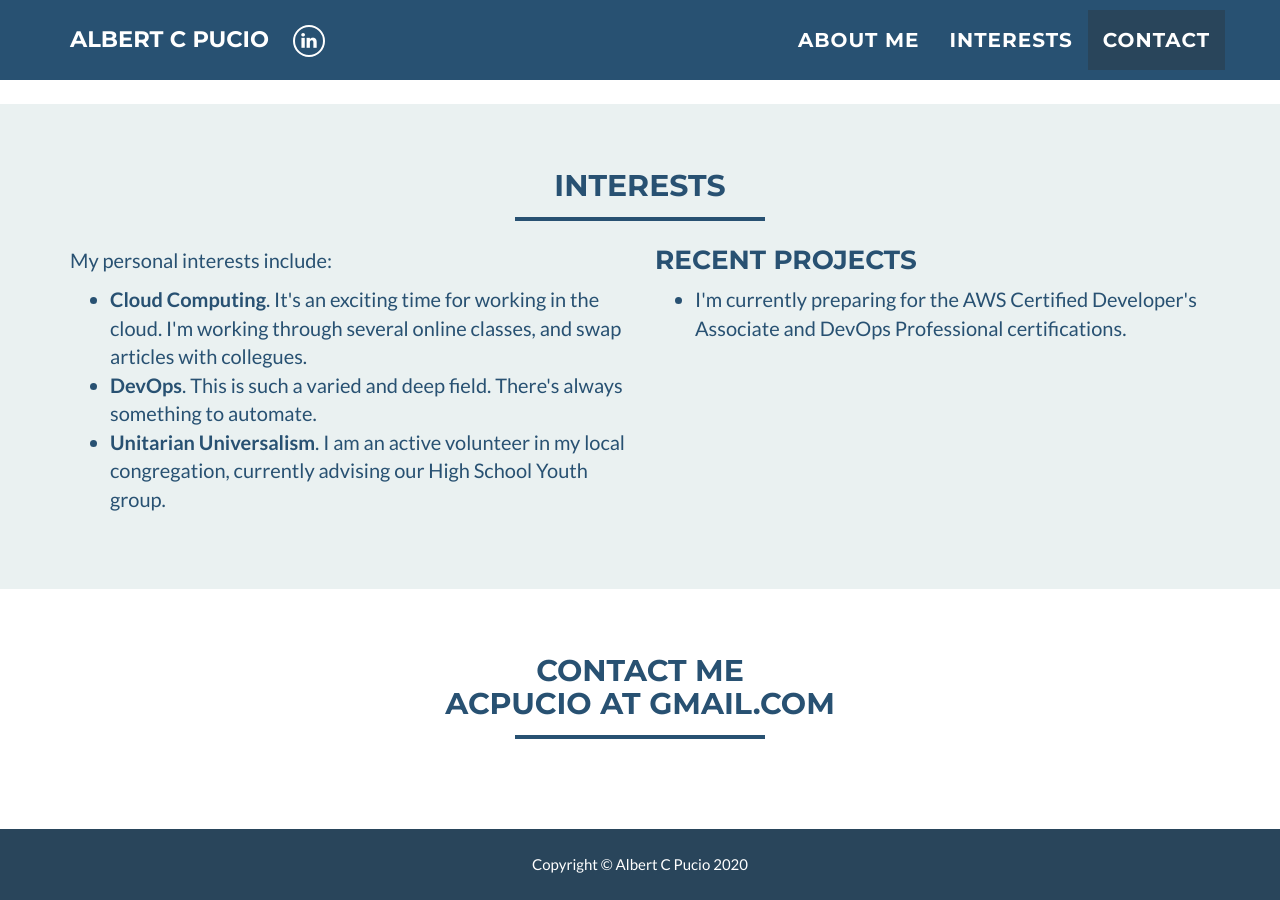
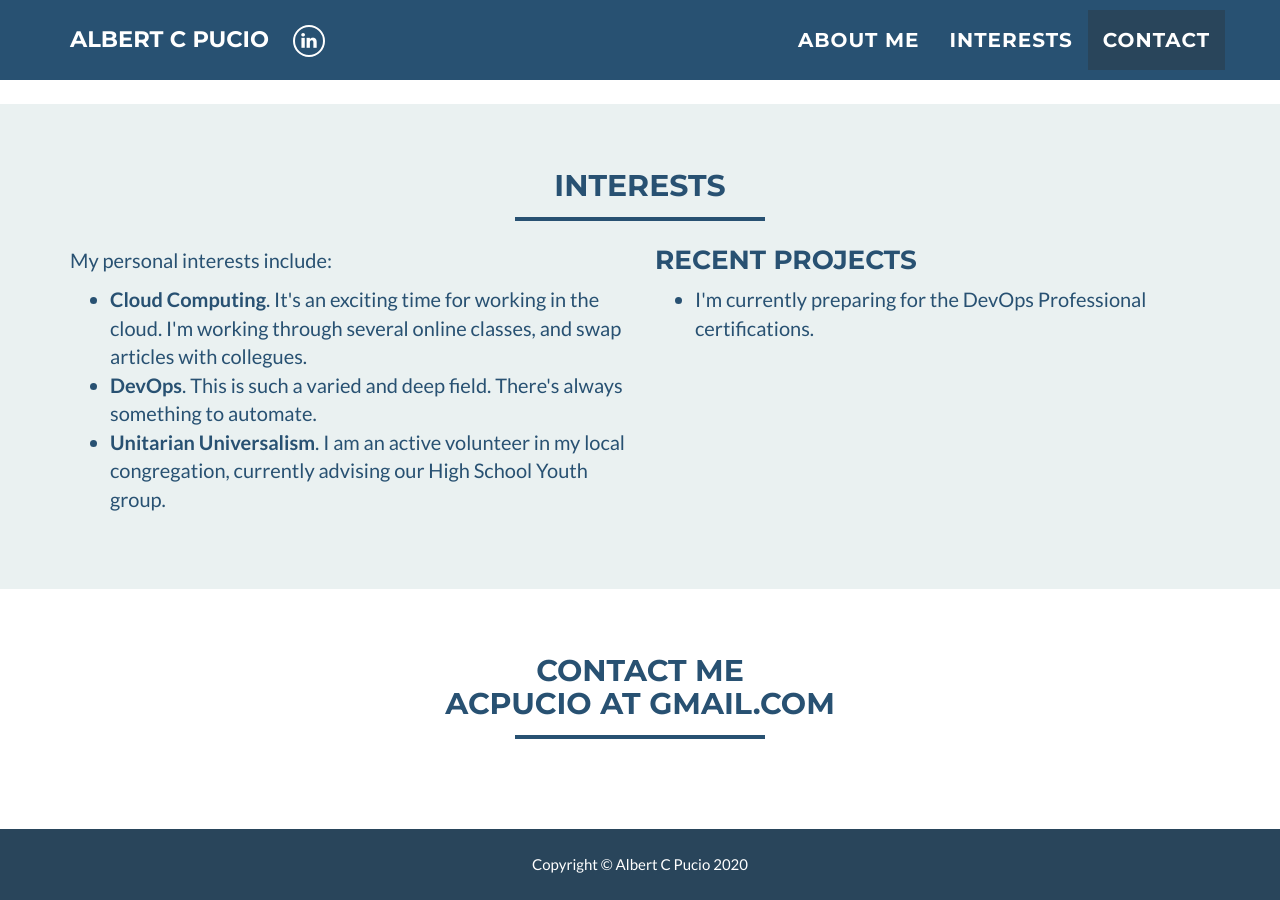
Before and after one commit to acpucio/acpucio.github.io, a Jekyll site: the page built from index.html, in a window 1280 px wide and 900 px high, scrolled down 1092 px. Built offline with Jekyll 4.4.1, drawn with Linux system fonts in a browser that asks for light colours.

Commit message:
Updated interests - Passed Dev Assoc.

```diff
--- a/_includes/interests.html
+++ b/_includes/interests.html
@@ -27,7 +27,7 @@
       <h3 style="margin-top:0">Recent Projects</h3>
 		  <ul>
   			<li>
-			I'm currently preparing for the AWS Certified Developer's Associate and DevOps Professional certifications.
+			I'm currently preparing for the DevOps Professional certifications.
     			</li>
   			<!-- <li>
           		My Medium blog covers my ongoing attempts to instrument and automate everything in my house.
```
